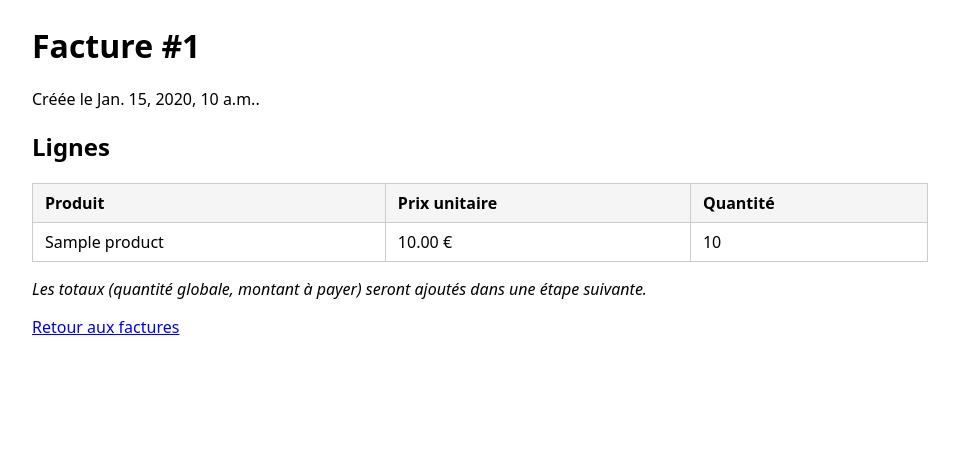
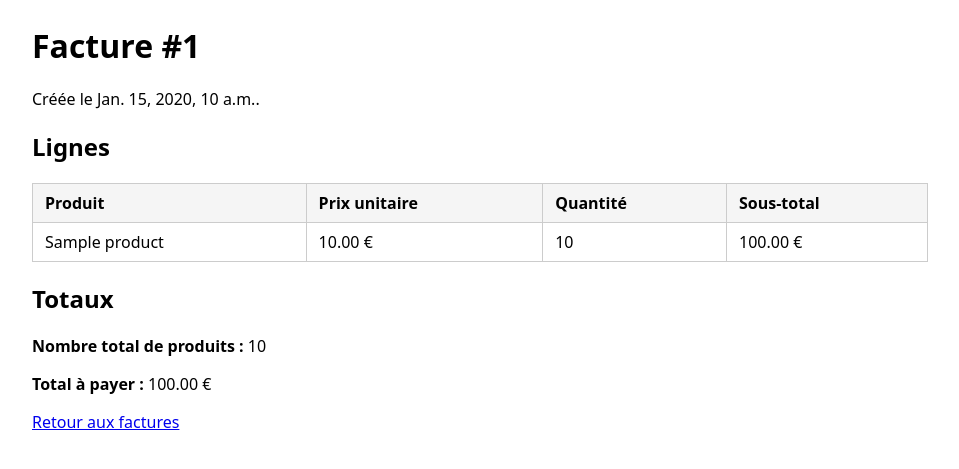
Before and after one commit to Ericdt17/trustia-test, a Django app: page /invoices/1/ in a window 1280 px wide. Shown: the part 46-515 px from the top of the page, without its empty margins (160-1119 px from the left). Run offline with Django 5.2, Linux system fonts and the light colour scheme; tables that the repository leaves empty hold one stand-in row (values such as "Sample post").

Commit message:
feat:show invoice totals (quantity and amount) (detail facture)

```diff
--- a/exo2/billing/templates/billing/invoice_detail.html
+++ b/exo2/billing/templates/billing/invoice_detail.html
@@ -1,4 +1,5 @@
 {% extends "billing/base.html" %}
+{% load humanize %}
 {% block title %}Facture #{{ invoice.pk }}{% endblock %}
 {% block content %}
 <h1>Facture #{{ invoice.pk }}</h1>
@@ -12,19 +13,23 @@
       <th>Produit</th>
       <th>Prix unitaire</th>
       <th>Quantité</th>
+      <th>Sous-total</th>
     </tr>
   </thead>
   <tbody>
     {% for item in items %}
     <tr>
       <td>{{ item.product.name }}</td>
-      <td>{{ item.product.price }} €</td>
+      <td>{{ item.product.price|floatformat:2|intcomma }} €</td>
       <td>{{ item.quantity }}</td>
+      <td>{{ item.line_total|floatformat:2|intcomma }} €</td>
     </tr>
     {% endfor %}
   </tbody>
 </table>
-<p><em>Les totaux (quantité globale, montant à payer) seront ajoutés dans une étape suivante.</em></p>
+<h2>Totaux</h2>
+<p><strong>Nombre total de produits :</strong> {{ total_products }}</p>
+<p><strong>Total à payer :</strong> {{ total_to_pay|floatformat:2|intcomma }} €</p>
 {% else %}
 <p>Aucune ligne sur cette facture.</p>
 {% endif %}
--- a/exo2/billing/views.py
+++ b/exo2/billing/views.py
@@ -1,5 +1,6 @@
 from django.contrib import messages
 from django.contrib.messages.views import SuccessMessageMixin
+from django.db.models import DecimalField, ExpressionWrapper, F, Sum
 from django.shortcuts import redirect, render
 from django.urls import reverse_lazy
 from django.views import View
@@ -69,5 +70,14 @@ class InvoiceDetailView(DetailView):
 
     def get_context_data(self, **kwargs):
         ctx = super().get_context_data(**kwargs)
-        ctx["items"] = self.object.items.select_related("product")
+        items_qs = self.object.items.select_related("product").annotate(
+            line_total=ExpressionWrapper(
+                F("quantity") * F("product__price"),
+                output_field=DecimalField(max_digits=12, decimal_places=2),
+            )
+        )
+        ctx["items"] = items_qs
+
+        ctx["total_products"] = items_qs.aggregate(total=Sum("quantity"))["total"] or 0
+        ctx["total_to_pay"] = items_qs.aggregate(total=Sum("line_total"))["total"] or 0
         return ctx
--- a/exo2/config/settings.py
+++ b/exo2/config/settings.py
@@ -37,6 +37,7 @@ INSTALLED_APPS = [
     'django.contrib.sessions',
     'django.contrib.messages',
     'django.contrib.staticfiles',
+    'django.contrib.humanize',
     'billing',
 ]
 
```
